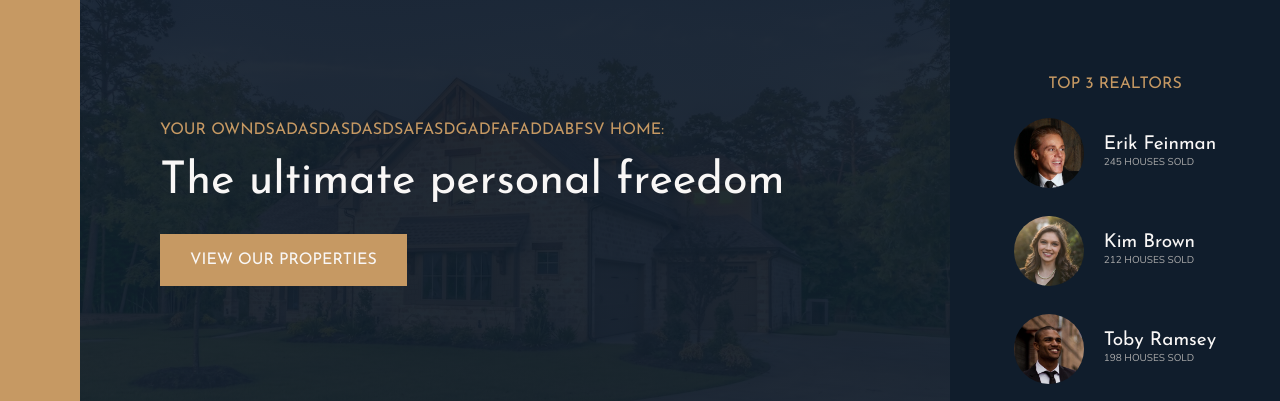
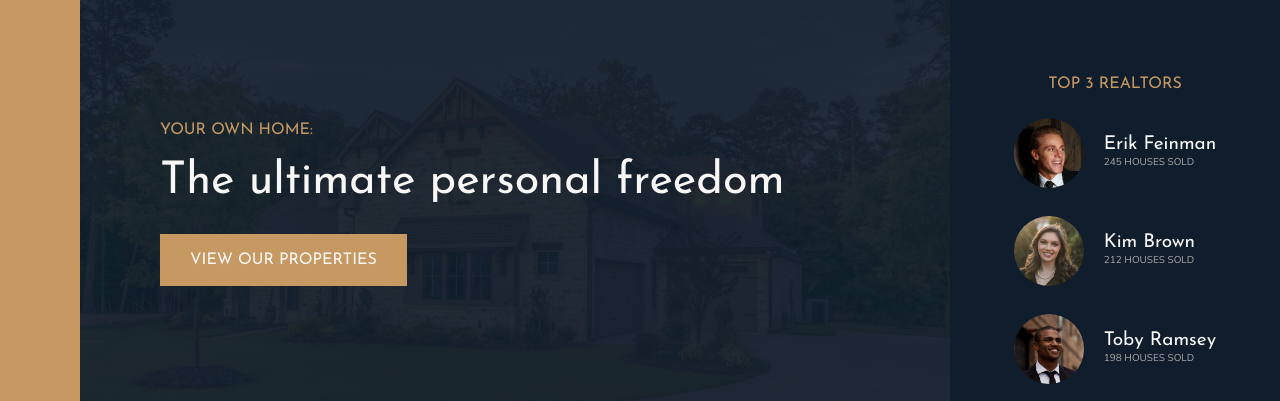
Before and after one commit to Kerwin-Joel/Nexter, a website: page index.html in a window 1280 px wide. Shown: the part 92-493 px from the top of the page. Drawn offline with nearby package versions, Linux system fonts and the light colour scheme.

Commit message:
Update index.html

```diff
--- a/index.html
+++ b/index.html
@@ -17,7 +17,7 @@
         </div>
         <header class="header">
             <img src="img/logo.png" alt="logo nexter" class="header__logo">
-            <h3 class="heading-3 header__h3">Your owndsadasdasdasdsafasdgadfafaddabfsv home:</h3>
+            <h3 class="heading-3 header__h3">Your own home:</h3>
             <h1 class="heading-1">The ultimate personal freedom</h1>
             <button class="btn header__btn">View our properties</button>
             <div class="header__seeon--text">Seen on</div>
```
